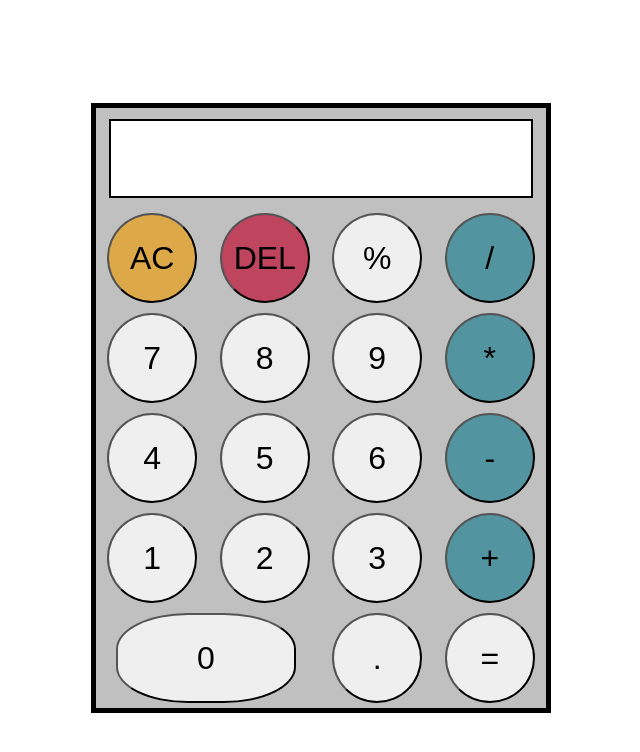
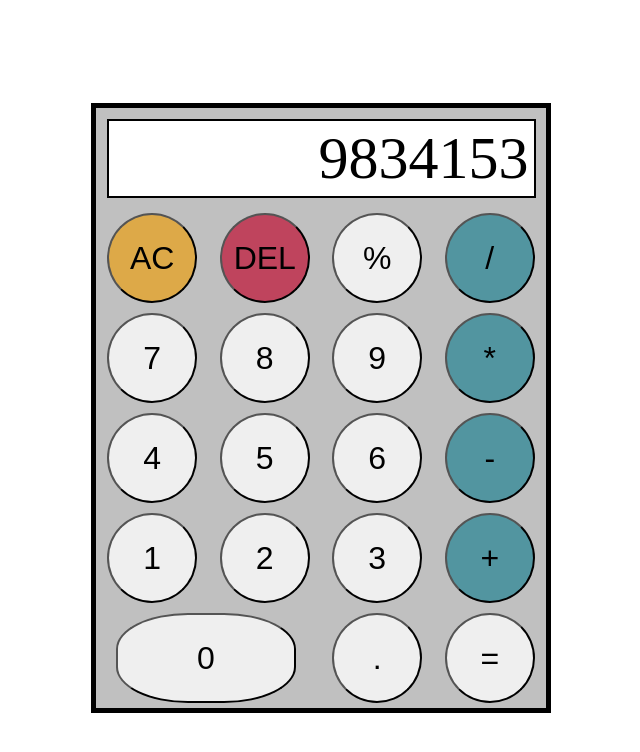
Before and after one commit to ninmedium/firstCalc, a plain HTML site: page index.html in a window 1280 px wide. Shown: the whole page, without its empty margins (319-959 px from the left). Drawn offline with Linux system fonts and the light colour scheme.

Commit message:
display finalised
- temporary use of dummy numbers

```diff
--- a/index.html
+++ b/index.html
@@ -11,7 +11,9 @@
 <body>
     <div id="calcBody">
         <div class="calcRow" id="screen">
-            <div id="display"></div>
+            <div id="display">
+                <span id="displayNUM">9834153</span>
+            </div>
         </div>
         <div class="calcRow" id="row1">
             <button id="buttAC">AC</button>
--- a/style.css
+++ b/style.css
@@ -50,6 +50,16 @@ button {
     height: 75px;
     min-width: 420px;
     background-color: white;
+    display: flex;
+    justify-content: right;
+    align-items: center;
+    padding-right: 5px;
+    padding-right: 5px;
+
+}
+
+#displayNUM {
+    font-size: 60px;
 }
 
 #buttDIV, #buttMULTIP, #buttMINUS, #buttPLUS {
```
